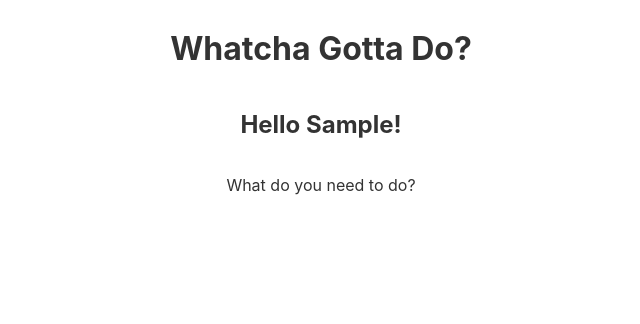
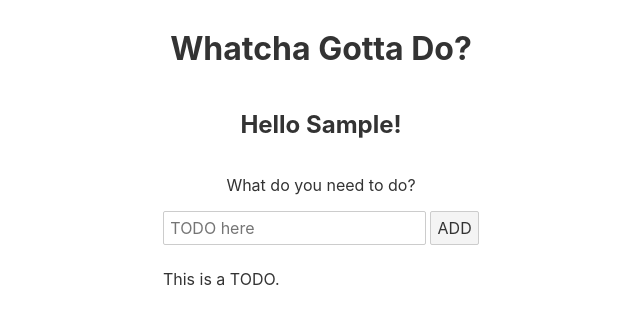
Before and after one commit to sanrafa/svelte-todo, a Svelte app: page / in a window 1280 px wide. Both pictures are taken after typing "Sample" into the empty fields and a click on the button "ENTER". Shown: the top 324 px of the page, without its empty margins (319-959 px from the left). Built offline with nearby package versions, Linux system fonts and the light colour scheme.

Commit message:
Create & mount TODO components

```diff
--- a/src/App.svelte
+++ b/src/App.svelte
@@ -1,5 +1,6 @@
 <script>
 	import Welcome from "./Welcome.svelte";
+	import Todos from "./Todos.svelte";
 	import {name} from './stores';
 </script>
 
@@ -8,8 +9,10 @@
 	{#if $name}
 	<h2>Hello {$name}!</h2>
 	<p>What do you need to do?</p>
+	<Todos />
 	{/if}
 	<Welcome />
+
 </main>
 
 <style>
--- /dev/null
+++ b/src/SingleTodo.svelte
@@ -0,0 +1 @@
+<p>This is a TODO.</p>
--- /dev/null
+++ b/src/Todos.svelte
@@ -0,0 +1,11 @@
+<script>
+    import SingleTodo from "./SingleTodo.svelte";
+</script>
+
+<section>
+    <form>
+        <input type="text" placeholder="TODO here"/>
+        <button type="submit">ADD</button>
+    </form>
+    <SingleTodo/>
+</section>
--- a/src/stores.js
+++ b/src/stores.js
@@ -1,3 +1,5 @@
 import { writable } from "svelte/store";
 
 export const name = writable("");
+
+export const todos = writable([]);
```
